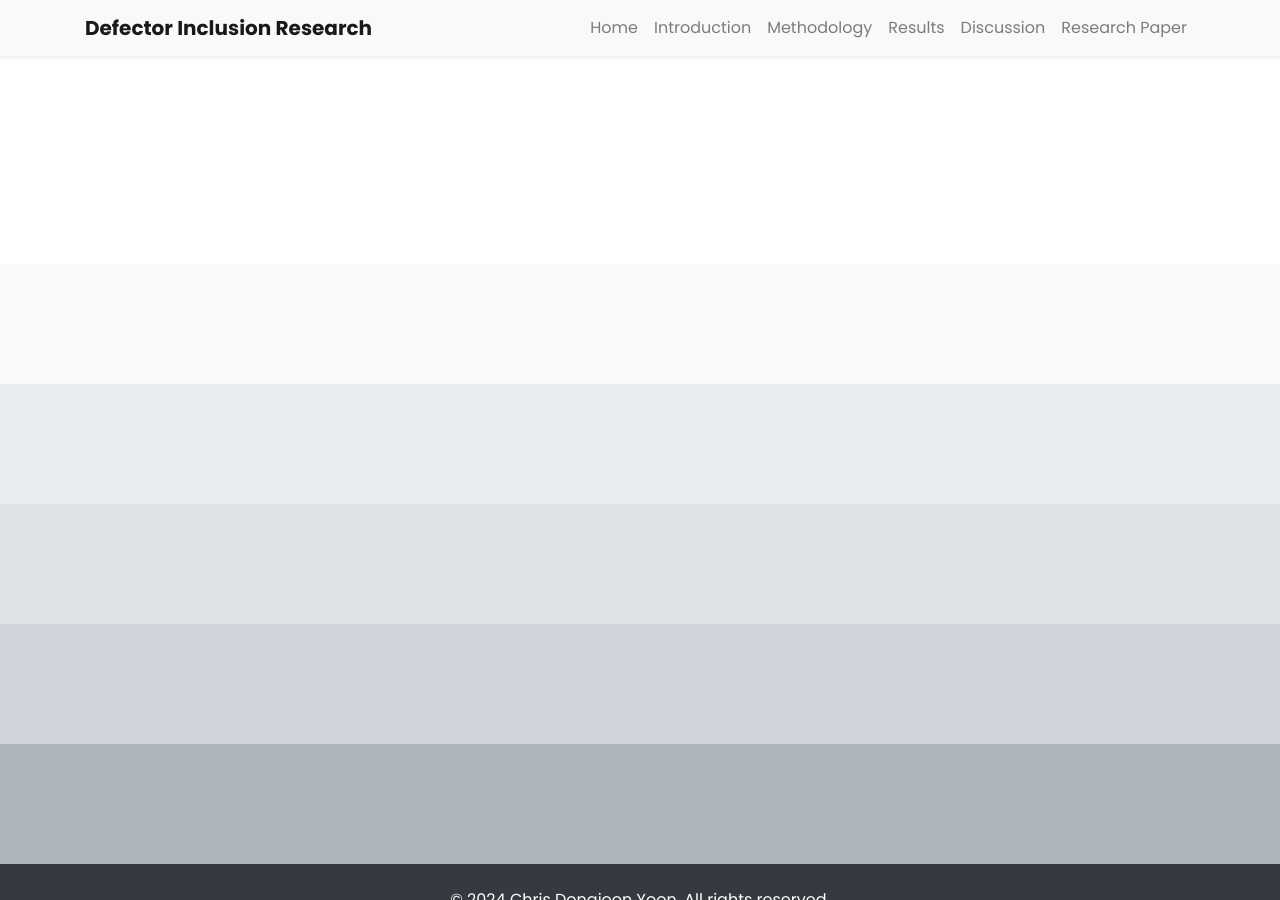
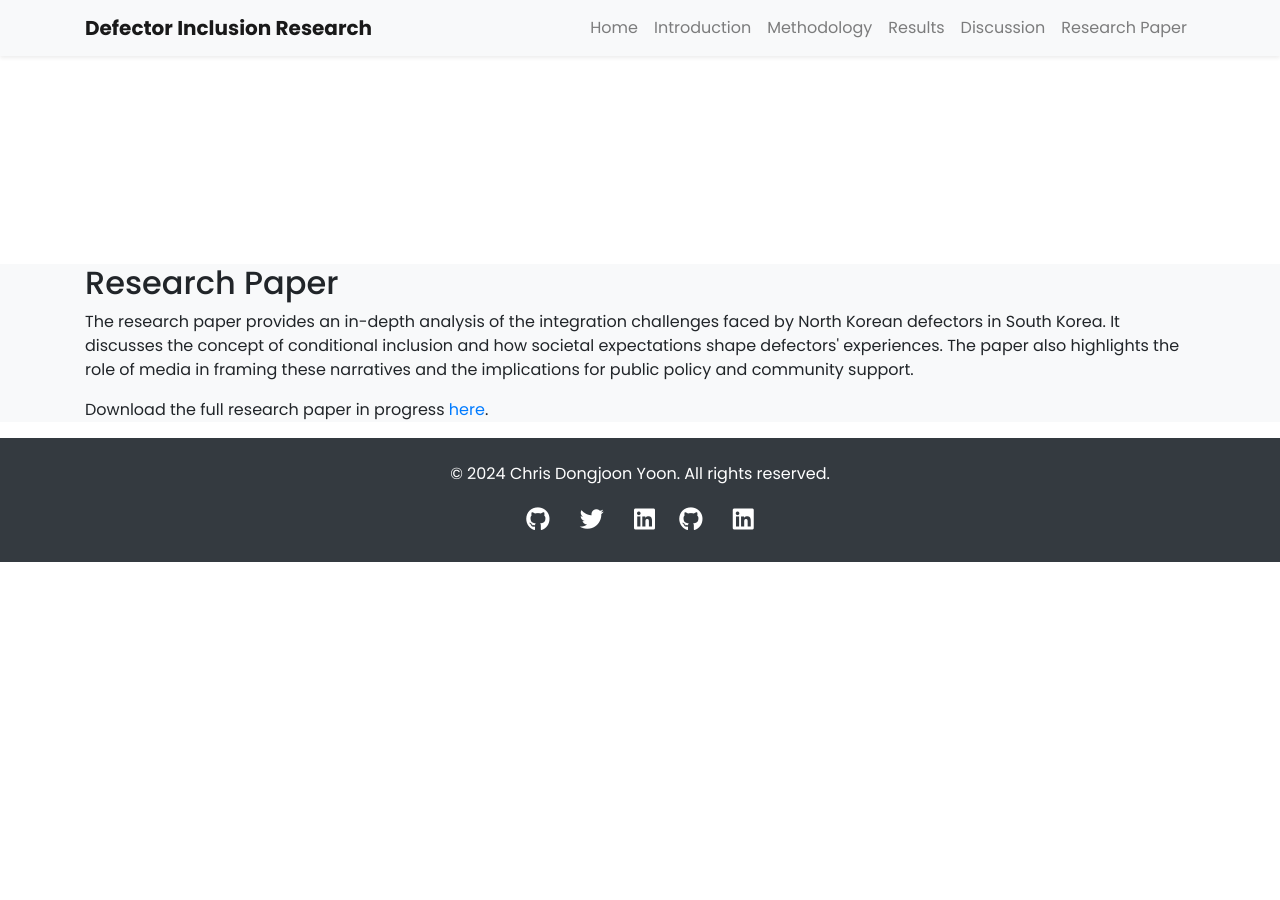
Before and after one commit to chrispyoon/consulting, a Jekyll site: the page built from research.md, in a window 1280 px wide and 900 px high, scrolled down 636 px. Built offline with Jekyll 4.4.1, drawn with Linux system fonts in a browser that asks for light colours; nearby versions of some CDN libraries; after the commit the page ends 1198 px from its top, so only the background shows below that.

Commit message:
Update default.html

```diff
--- a/_layouts/default.html
+++ b/_layouts/default.html
@@ -13,13 +13,13 @@
   <!-- Navigation Bar -->
   <nav class="navbar navbar-expand-lg navbar-light bg-light fixed-top shadow-sm">
     <div class="container">
-      <a class="navbar-brand" href="#hero">Defector Inclusion Research</a> <!-- Changed href to #hero -->
+      <a class="navbar-brand" href="#home">Defector Inclusion Research</a>
       <button class="navbar-toggler" type="button" data-toggle="collapse" data-target="#navbarNav" aria-controls="navbarNav" aria-expanded="false" aria-label="Toggle navigation">
         <span class="navbar-toggler-icon"></span>
       </button>
       <div class="collapse navbar-collapse" id="navbarNav">
         <ul class="navbar-nav ml-auto">
-          <li class="nav-item"><a class="nav-link" href="#hero">Home</a></li> <!-- Changed href to #hero -->
+          <li class="nav-item"><a class="nav-link" href="#home">Home</a></li>
           <li class="nav-item"><a class="nav-link" href="#introduction">Introduction</a></li>
           <li class="nav-item"><a class="nav-link" href="#methodology">Methodology</a></li>
           <li class="nav-item"><a class="nav-link" href="#results">Results</a></li>
@@ -29,54 +29,37 @@
       </div>
     </div>
   </nav>
-
   <!-- Hero Section -->
-  <section id="hero" class="hero"> <!-- Ensure the id is 'hero' -->
+  <section id="hero" class="hero">
     <div class="hero-content">
       <h1 class="hero-heading">Unveiling Exclusion by Machine Learning</h1>
       <h2 class="hero-subheading">The Case for North Korean Defectors</h2>
       <a href="mailto:yoond@lafayette.edu" class="contact-link mt-4 mb-2">Contact</a>
     </div>
   </section>
-
   <!-- Main Content -->
   <main class="content">
-    <section id="introduction" class="section">
-      <!-- Introduction Content -->
-    </section>
-    <section id="methodology" class="section">
-      <!-- Methodology Content -->
-    </section>
-    <section id="results" class="section">
-      <!-- Results Content -->
-    </section>
-    <section id="discussion" class="section">
-      <!-- Discussion Content -->
-    </section>
-    <section id="research" class="section">
-      <!-- Research Content -->
-    </section>
+    {{ content }}
   </main>
-
   <!-- Footer -->
   <footer class="footer bg-dark text-white py-4">
     <div class="container text-center">
       <p>&copy; 2024 Chris Dongjoon Yoon. All rights reserved.</p>
       <div class="social-links">
+        <a href="https://github.com/your-github" class="text-white mr-3"><i class="fab fa-github"></i></a>
+        <a href="https://twitter.com/your-twitter" class="text-white mr-3"><i class="fab fa-twitter"></i></a>
+        <a href="https://linkedin.com/in/your-linkedin" class="text-white"><i class="fab fa-linkedin"></i></a>
         <a href="https://github.com/chrispyoon" class="text-white mr-3"><i class="fab fa-github"></i></a>
-        <a href="https://facebook.com/chrisdjyoon" class="text-white mr-3"><i class="fab fa-facebook"></i></a>
         <a href="https://linkedin.com/in/chrisdyoon" class="text-white"><i class="fab fa-linkedin"></i></a>
       </div>
     </div>
   </footer>
-
   <!-- Bootstrap JS and dependencies -->
   <script src="https://code.jquery.com/jquery-3.5.1.slim.min.js"></script>
   <script src="https://cdn.jsdelivr.net/npm/@popperjs/core@2.9.2/dist/umd/popper.min.js"></script>
   <script src="https://stackpath.bootstrapcdn.com/bootstrap/4.5.2/js/bootstrap.min.js"></script>
   <!-- Font Awesome for social icons -->
   <script src="https://kit.fontawesome.com/a076d05399.js"></script>
-
   <!-- JavaScript for Smooth Scrolling and Hide Hero on Scroll -->
   <script>
     document.addEventListener('DOMContentLoaded', function() {
@@ -89,7 +72,6 @@
           });
         });
       });
-
       // Hide hero section on scroll
       window.addEventListener('scroll', function() {
         const hero = document.getElementById('hero');
```
